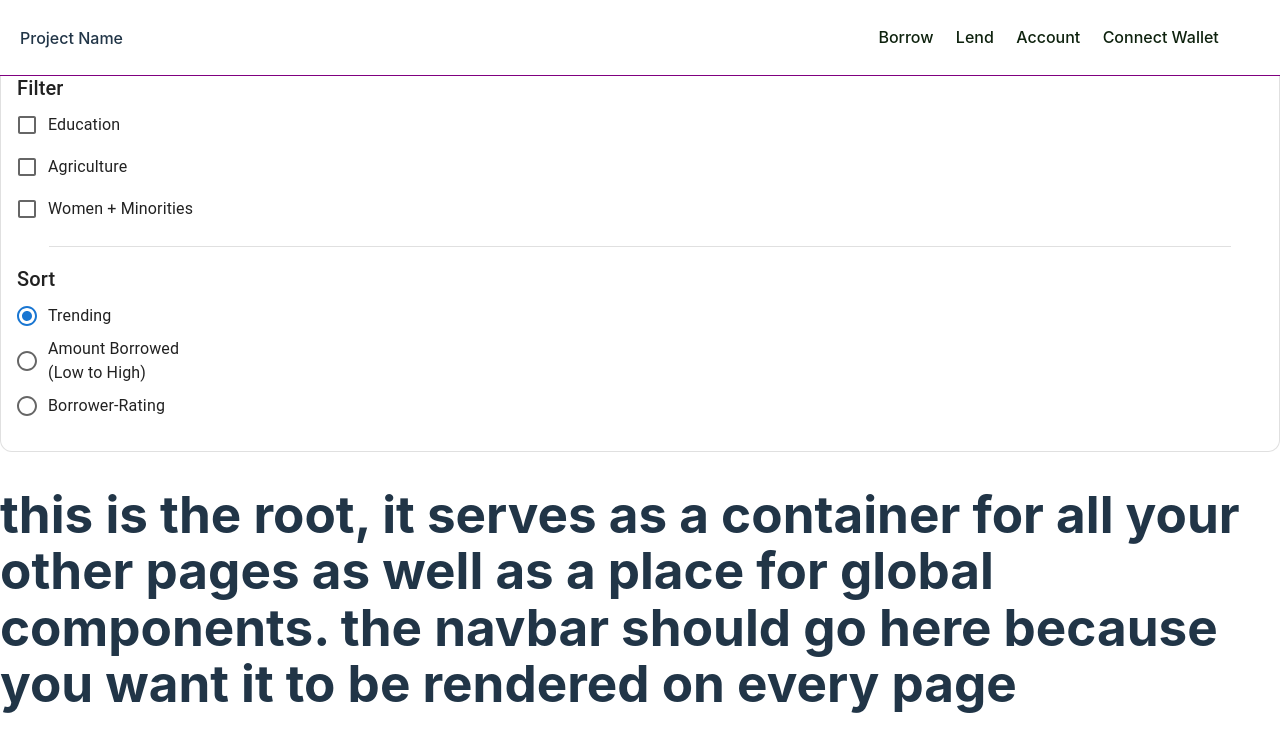
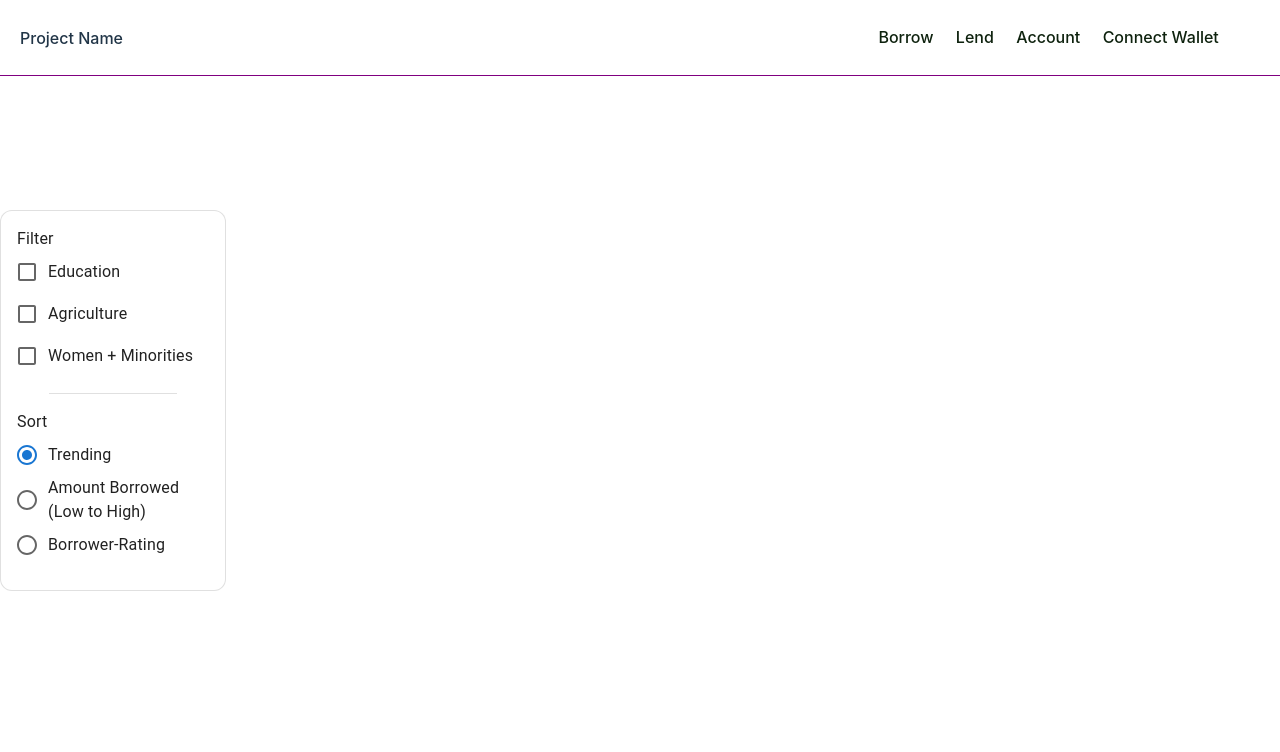
Before and after one commit to IlliniBlockchain/LendingHand, a React (Vite) app in the folder frontend/: page / in a window 1280 px wide. Shown: the top 752 px of the page. Built offline with nearby package versions, Linux system fonts and the light colour scheme.

Commit message:
styles for filter

```diff
--- a/frontend/src/components/Filter.tsx
+++ b/frontend/src/components/Filter.tsx
@@ -1,6 +1,6 @@
 import React from 'react';
 import { useState } from "react";
-import "./Filter.css"
+import styles from "./Navbar.module.css"
 //for card
 import Box from '@mui/material/Box';
 import Card from '@mui/material/Card';
@@ -31,7 +31,7 @@ const label = { inputProps: { 'aria-label': 'Checkbox demo' } };
 const card = (
   <React.Fragment>
     <CardContent sx={{ height: '100%'}}>
-      <Typography variant="h6" component="div">
+      <Typography className={styles['titles']} component="div">
         Filter
       </Typography>
 
@@ -49,7 +49,7 @@ const card = (
 
 
       <FormControl>
-      <Typography variant="h6" component="div">
+      <Typography className={styles['titles']} component="div">
         Sort
       </Typography>
      <RadioGroup
--- a/frontend/src/components/Navbar.module.css
+++ b/frontend/src/components/Navbar.module.css
@@ -14,6 +14,10 @@
   margin-left: 20px;
 }
 
+.titles {
+  font-size: 16px;
+  font-family: inter;
+}
 .links-container {
   margin-right: 50px;
   display: flex;
--- a/frontend/src/routes/root.tsx
+++ b/frontend/src/routes/root.tsx
@@ -11,9 +11,7 @@ export const Root: React.FC<rootProps> = ({}) => {
     <>
     <Filter />
     <NavBar />
-    <h1>this is the root, it serves as a container for all your other pages as
-      well as a place for global components. the navbar should go here because
-      you want it to be rendered on every page</h1>
+
     </>
   );
 };
```
Also changed, not shown: frontend/src/index.css (line endings or trailing spaces).
